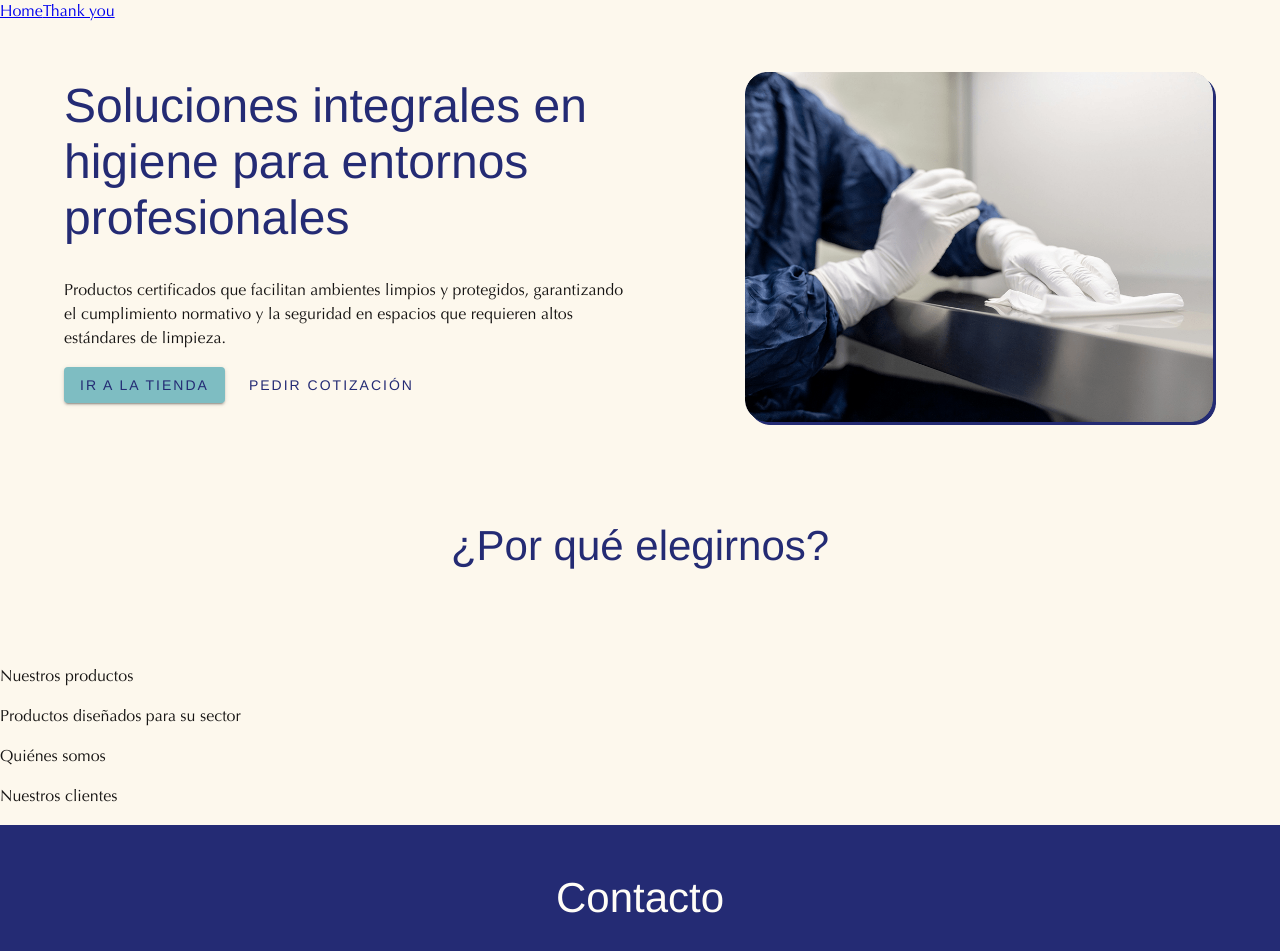
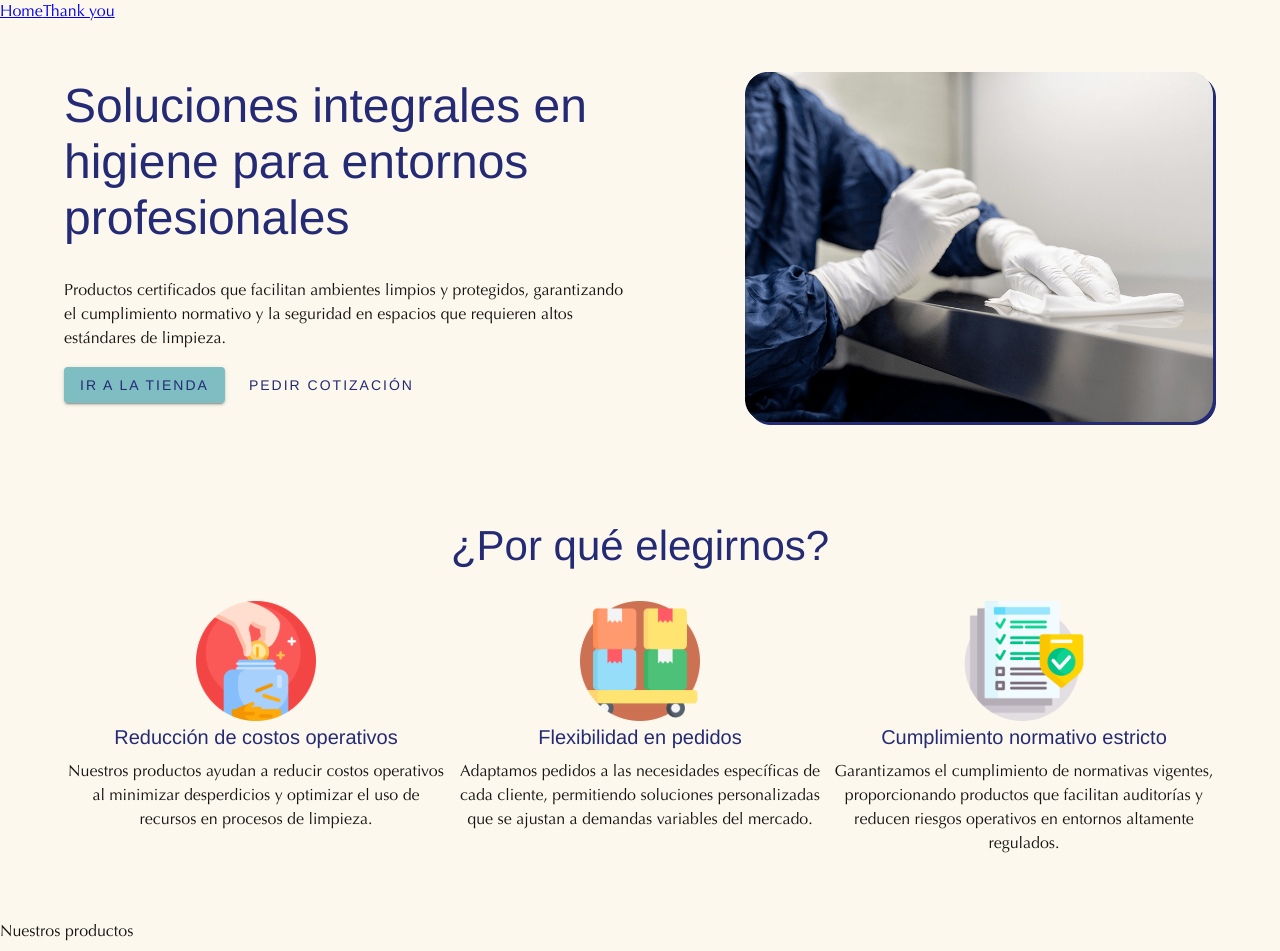
Before and after one commit to pazspera/liquid-sound-landing, a React (Vite) app: page / in a window 1280 px wide. Shown: the top 951 px of the page. Built offline with nearby package versions, Linux system fonts and the light colour scheme; a web font is replaced by a local one.

Commit message:
Creado componente CardHighlight para las cards de PorQueElegirnos

```diff
--- /dev/null
+++ b/src/components/CardHighlight/CardHighlight.jsx
@@ -0,0 +1,36 @@
+import { useTheme } from "@mui/material/styles";
+import { Grid, Typography } from "@mui/material";
+
+
+export default function CardHighlight({card}) {
+  const theme = useTheme();
+
+  return (
+    <>
+      <Grid
+        item
+        size={{ xs: 12, md: 6, lg: 4 }}
+        sx={{
+          display: "flex",
+          flexDirection: "column",
+          alignItems: "center"
+        }}
+      >
+        <img src={card.imgSrc} alt={card.imgAlt} />
+        <Typography
+          variant="h6"
+          component="h3"
+          gutterBottom
+          sx={{ color: theme.palette.text.secondary }}
+        >
+          {card.title}
+        </Typography>
+        <Typography
+          sx={{ textAlign: "center" }}
+        >
+          {card.text}
+        </Typography>
+      </Grid>
+    </>
+  )
+}
--- a/src/sections/PorQueElegirnos/PorQueElegirnos.jsx
+++ b/src/sections/PorQueElegirnos/PorQueElegirnos.jsx
@@ -1,5 +1,6 @@
 import { useTheme } from "@mui/material/styles";
 import { Container, Grid, Typography } from "@mui/material";
+import CardHighlight from "../../components/CardHighlight/CardHighlight";
 
 export default function  PorQueElegirnos() {
   const theme = useTheme();
@@ -46,6 +47,9 @@ export default function  PorQueElegirnos() {
               ¿Por qué elegirnos?
             </Typography>
           </Grid>
+          {cards.map((card)=> (
+            <CardHighlight card={card} key={card.id} />
+          ))}
         </Grid>
       </Container>
     </>
```
